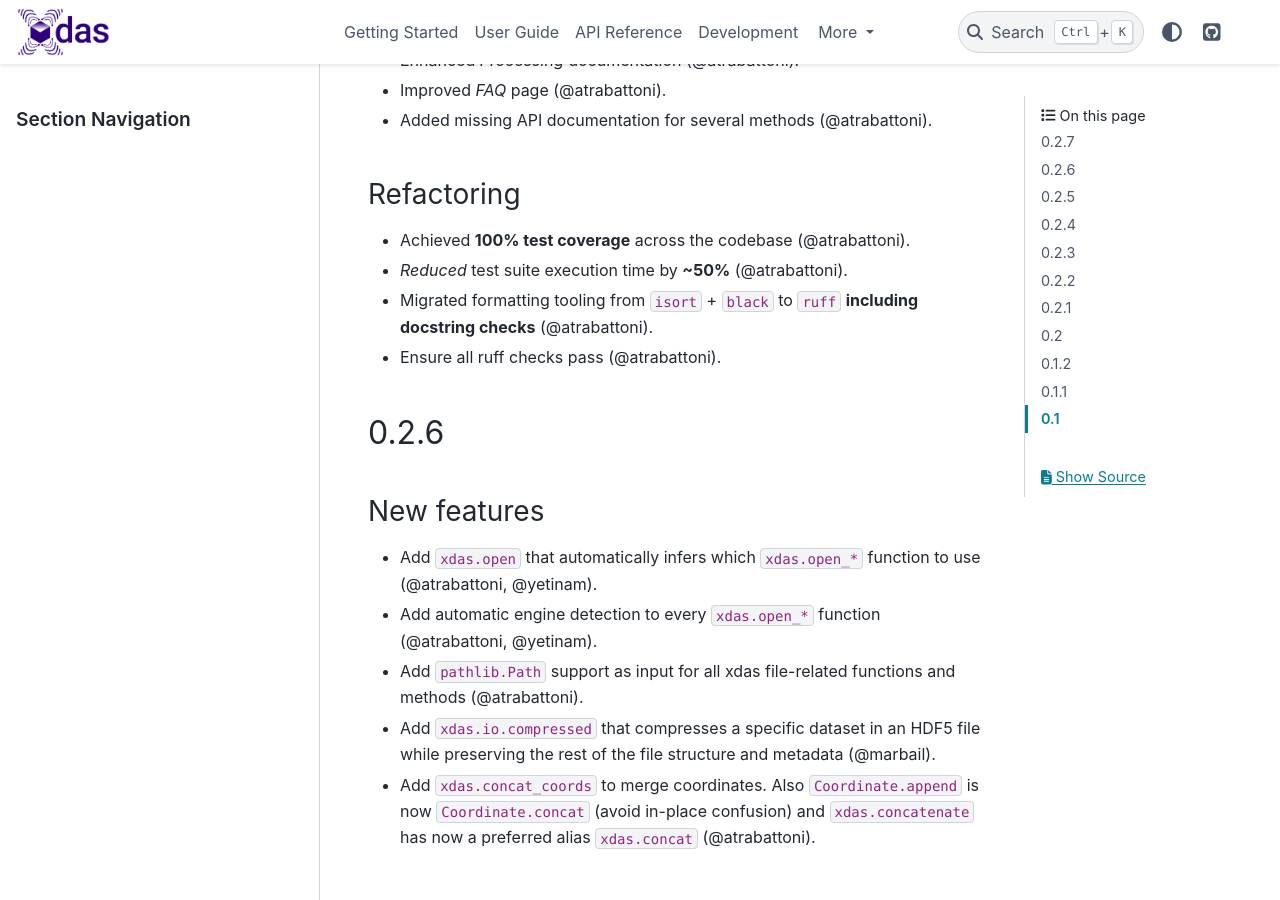
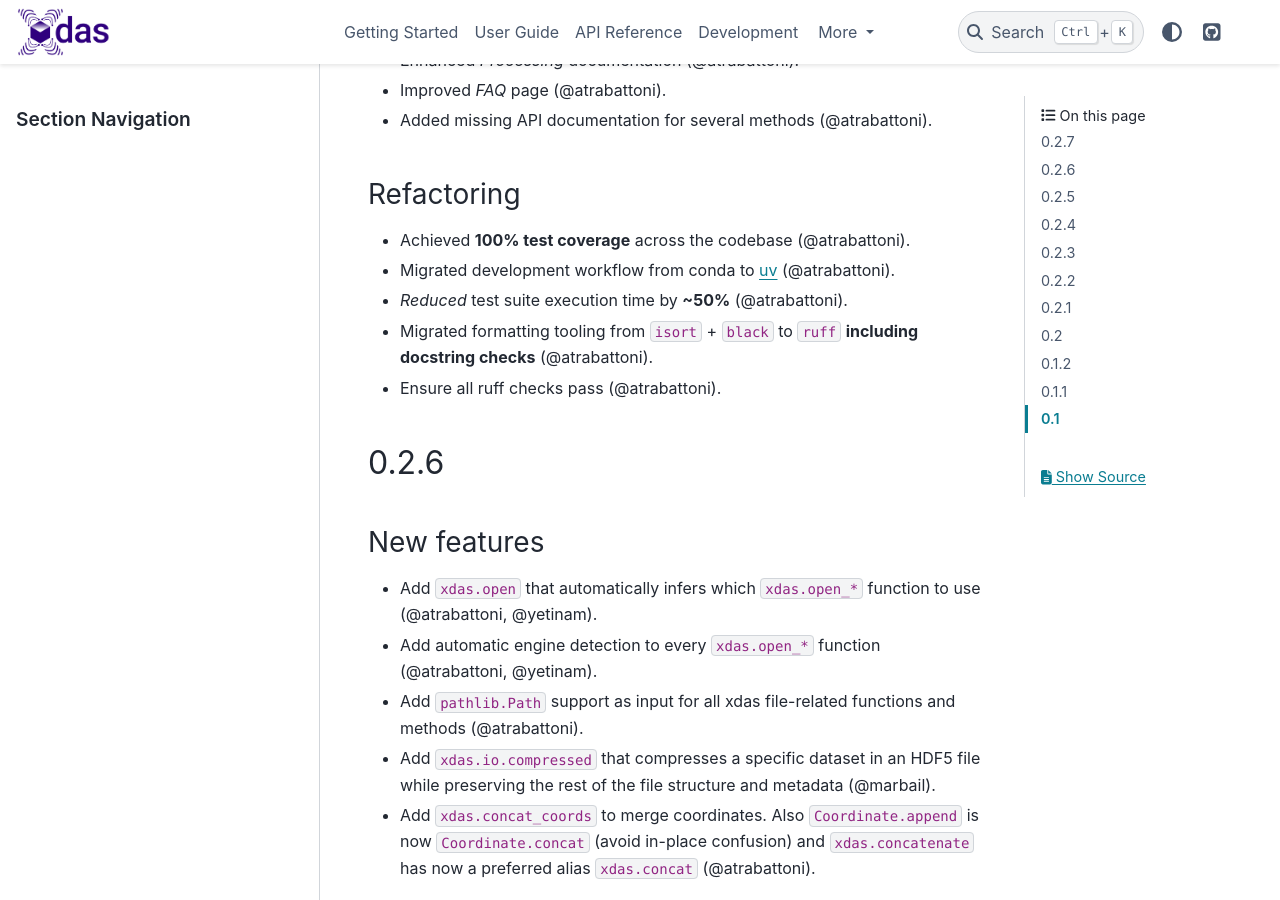
Before and after one commit to xdas-dev/xdas, a Sphinx documentation site: the page built from docs/release-notes.md, in a window 1280 px wide and 900 px high, scrolled down 640 px. Built offline with Sphinx 7.4.7 and the PyData theme 0.15.4, drawn with Linux system fonts in a browser that asks for light colours.

Commit message:
Add missing relase note about uv.

```diff
--- a/docs/release-notes.md
+++ b/docs/release-notes.md
@@ -16,6 +16,7 @@
 
 ### Refactoring
 - Achieved **100% test coverage** across the codebase (@atrabattoni).
+- Migrated development workflow from conda to [uv](https://docs.astral.sh/uv/) (@atrabattoni).
 - *Reduced* test suite execution time by **~50%** (@atrabattoni).
 - Migrated formatting tooling from `isort` + `black` to `ruff` **including docstring checks** (@atrabattoni).
 - Ensure all ruff checks pass (@atrabattoni).
```
